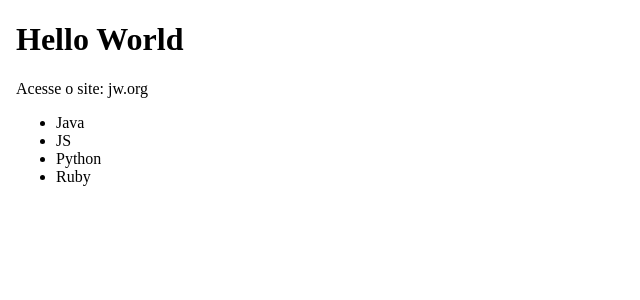
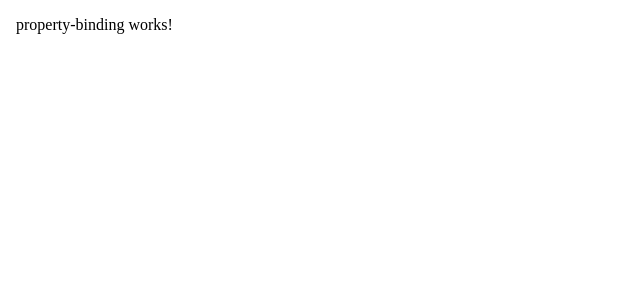
Before and after one commit to DavyddBF/angular-project, an Angular app: page / in a window 1280 px wide. Shown: the top 300 px of the page, without its empty margins (0-640 px from the left). Built offline with nearby package versions, Linux system fonts and the light colour scheme.

Commit message:
Importando PropertyBindingComponent ao projeto

```diff
--- a/src/app/app.component.html
+++ b/src/app/app.component.html
@@ -6,6 +6,6 @@
   <title>Teste</title>
 </head>
 <body>
-  <app-cursos></app-cursos>
+  <app-property-binding></app-property-binding>
 </body>
 </html>
--- a/src/app/app.component.ts
+++ b/src/app/app.component.ts
@@ -2,13 +2,15 @@ import { Component } from '@angular/core';
 import { RouterOutlet } from '@angular/router';
 
 import { CursosComponent } from './cursos/cursos.component';
+import { PropertyBindingComponent } from './property-binding/property-binding.component';
 
 @Component({
   selector: 'app-root',
   standalone: true,
   imports: [
     RouterOutlet,
-    CursosComponent
+    CursosComponent,
+    PropertyBindingComponent
   ],
   templateUrl: './app.component.html',
   styleUrl: './app.component.css'
```
